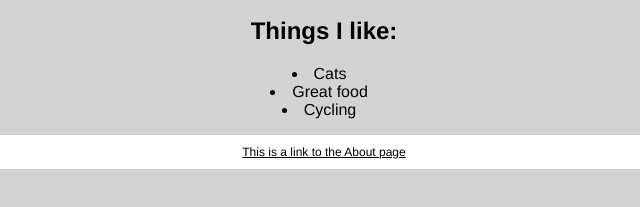
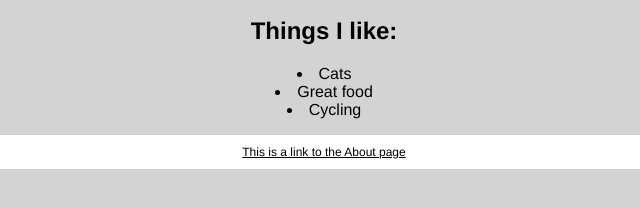
Before and after one commit to jonniems/assignment_basic_css, a plain HTML site: page assignment_fouth_HTML_page/index.html in a window 1280 px wide. Shown: the part 383-590 px from the top of the page, 316-956 px from the left. Drawn offline with Linux system fonts and the light colour scheme.

Commit message:
Update styles.css

```diff
--- a/assignment_fouth_HTML_page/styles.css
+++ b/assignment_fouth_HTML_page/styles.css
@@ -53,7 +53,7 @@ figcaption {
 }
 
 ul {
-    margin-right: 50px;
+    padding: 0;
     list-style-position: inside;
 }
 
```
